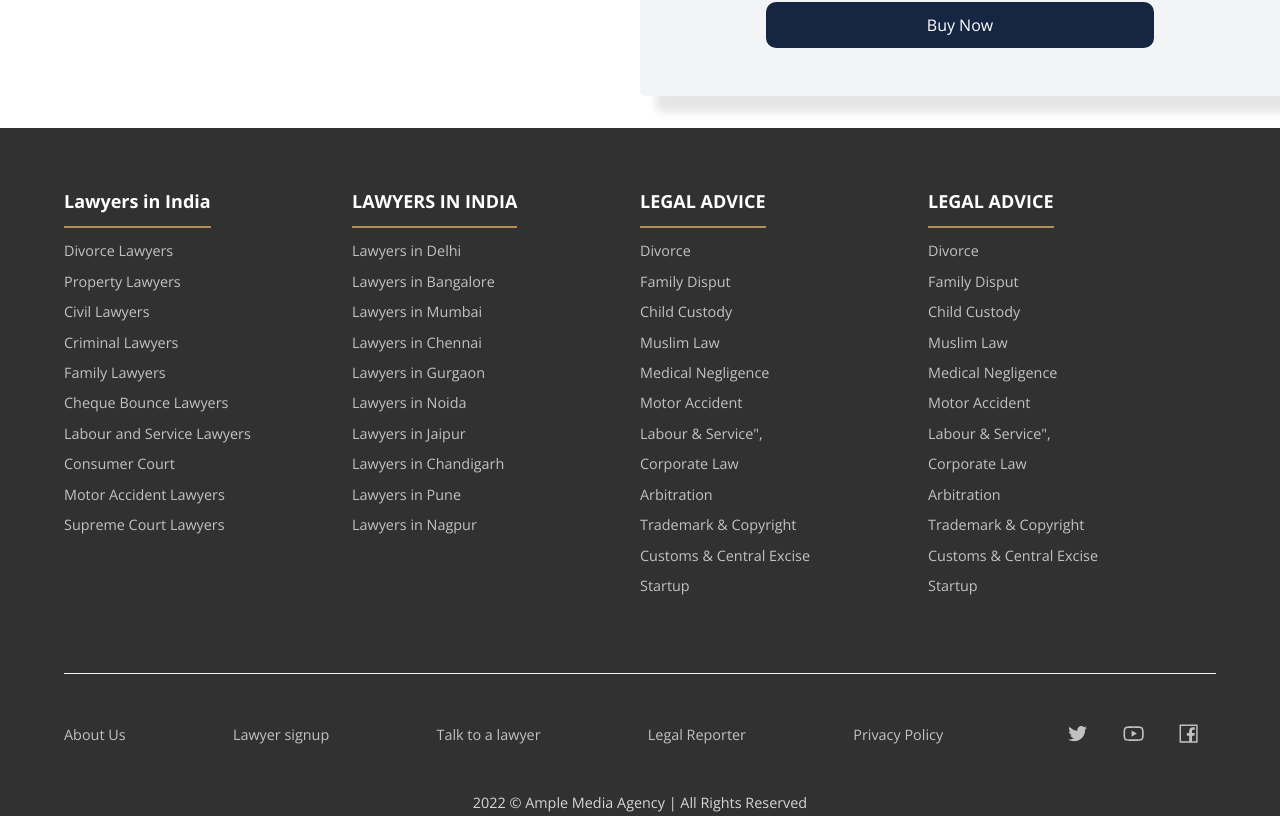
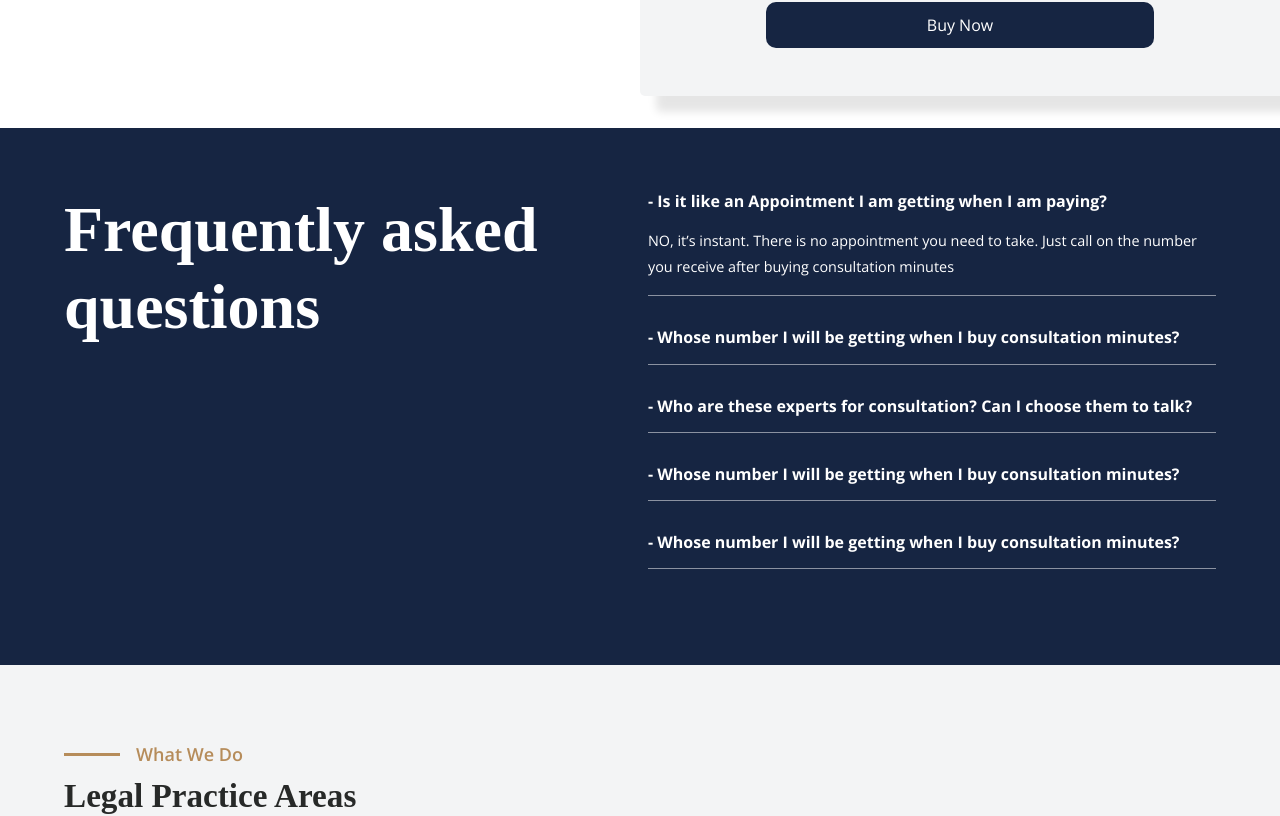
Before and after one commit to vishaaxl/just-nyay, a Next.js app: page /buy-now in a window 1280 px wide. Shown: the part 935-1751 px from the top of the page. Built offline with nearby package versions, Linux system fonts and the light colour scheme; a web font is replaced by a local one.

Commit message:
2nd prototype final changes

```diff
--- a/components/home/Home.module.scss
+++ b/components/home/Home.module.scss
@@ -213,6 +213,12 @@
       font-size: 0.95rem;
       text-transform: capitalize;
       letter-spacing: 1px;
+
+      justify-content: flex-end;
+
+      @media (min-width: 425px) {
+        justify-content: flex-start;
+      }
 
       .line {
         margin-right: 1rem;
--- a/pages/about.tsx
+++ b/pages/about.tsx
@@ -10,7 +10,7 @@ const About: React.FC<Props> = () => {
   return (
     <>
       <Head>
-        <title>Just Nyay | Legal Issues No Issues</title>
+        <title>Just Nyay | Legal Issue No Issue</title>
 
         <meta
           name="description"
--- a/pages/buy-now/index.tsx
+++ b/pages/buy-now/index.tsx
@@ -1,13 +1,46 @@
 import PageHeading from "components/PageHeading";
 import PriceChart from "components/Pricing";
 import type { NextPage } from "next";
+import Faqs from "components/home/Faqs";
+import Services from "components/home/Services";
+
+const faqs = [
+  {
+    id: 1,
+    question: "Is it like an Appointment I am getting when I am paying?",
+    ans: "NO, it’s instant. There is no appointment you need to take. Just call on the number you receive after buying consultation minutes",
+  },
+  {
+    id: 2,
+    question: "Whose number I will be getting when I buy consultation minutes?",
+    ans: "It is our System’s standard number. You can save the number for all your future calls. Every time when you need to consult please call on this number",
+  },
+  {
+    id: 3,
+    question:
+      "Who are these experts for consultation? Can I choose them to talk?",
+    ans: "They are highly experienced Lawyers with hands-on knowledge and expertise on all the key fields of Law in India. They all are practicing in various High Court in Indian.<br/><br/> No You cannot choose them because they are chosen by Technology Algorithm based on their practice Area and experience; this is LegalKart’s “Smart Match” Technology ensuring you to connect with best available expert.",
+  },
+  {
+    id: 5,
+    question: "Whose number I will be getting when I buy consultation minutes?",
+    ans: "It is our System’s standard number. You can save the number for all your future calls. Every time when you need to consult please call on this number",
+  },
+  {
+    id: 6,
+    question: "Whose number I will be getting when I buy consultation minutes?",
+    ans: "It is our System’s standard number. You can save the number for all your future calls. Every time when you need to consult please call on this number",
+  },
+];
 
 const Index: NextPage = () => {
   return (
     <>
-      <PageHeading title="Buy Now" />
+      <PageHeading title="Consult Now" />
 
       <PriceChart />
+      <Faqs questionsList={faqs} />
+      <Services />
     </>
   );
 };
--- a/pages/faqs.tsx
+++ b/pages/faqs.tsx
@@ -15,7 +15,7 @@ const Faqs: React.FC<Props> = () => {
   return (
     <>
       <Head>
-        <title>Just Nyay | Legal Issues No Issues</title>
+        <title>Just Nyay | Legal Issue No Issue</title>
 
         <meta
           name="description"
--- a/pages/index.tsx
+++ b/pages/index.tsx
@@ -41,7 +41,7 @@ const Home: NextPage = () => {
   return (
     <>
       <Head>
-        <title>Just Nyay | Legal Issues No Issues</title>
+        <title>Just Nyay | Legal Issue No Issue</title>
         <meta
           name="description"
           content="One stop solution to all your legal proplems"
--- a/pages/legal-reporter.tsx
+++ b/pages/legal-reporter.tsx
@@ -7,7 +7,7 @@ const LeagalReporter: NextPage = () => {
   return (
     <>
       <Head>
-        <title>Just Nyay | Legal Issues No Issues</title>
+        <title>Just Nyay | Legal Issue No Issue</title>
 
         <meta
           name="description"
```
Also changed, not shown: pages/buy-now/soniyoo.tsx (added, +16 -0 lines), pages/lawyers/[page].tsx (+33 -0 lines), pages/second-opinion.tsx (+24 -1 lines).
